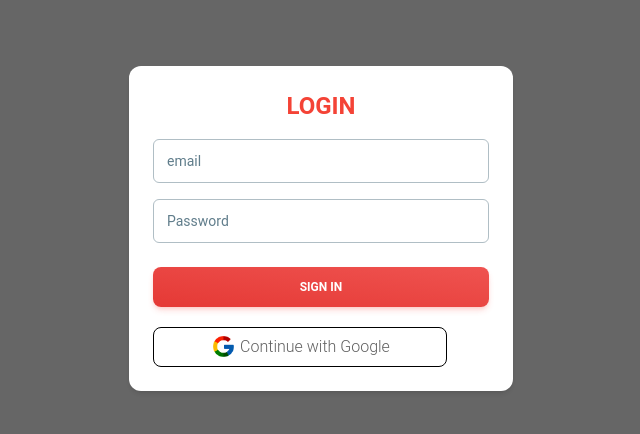
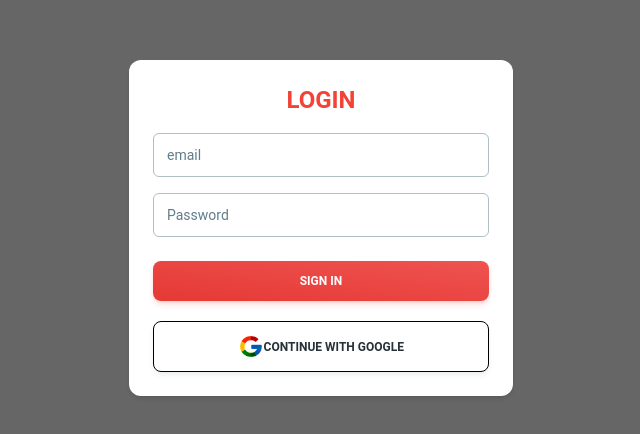
Before and after one commit to dilshadbasith/stay-hub-project, a React (Vite) app: page /favorites in a window 1280 px wide. Shown: the part 172-606 px from the top of the page, without its empty margins (319-959 px from the left). Built offline with nearby package versions, Linux system fonts and the light colour scheme; no server answers.

Commit message:
updated google button

```diff
--- a/src/Components/GoogleAuth/GAuth.jsx
+++ b/src/Components/GoogleAuth/GAuth.jsx
@@ -10,6 +10,7 @@ import { myContext } from "../Context";
 import { useCookies } from "react-cookie";
 import google from "../Assets/google-icon.png";
 import { toast } from "react-toastify";
+import { Button } from "@material-tailwind/react";
 
 function GAuth() {
   const dispatch = useDispatch();
@@ -55,14 +56,16 @@ function GAuth() {
   };
   return (
     <div>
-      <button
+      <Button
+      color="white"
+      fullWidth
         onClick={handleGoogleClick}
         type="button"
-        className="w-full md:w-[18.4rem] border border-black rounded-lg  px-8 py-1.5 flex justify-center gap-1"
+        className=" flex items-center justify-center border-[.05rem] border-black font-bold"
       >
         <img src={google} alt="image" className="g-img" />
         <h1>Continue with Google</h1>
-      </button>
+      </Button>
     </div>
   );
 }
```
